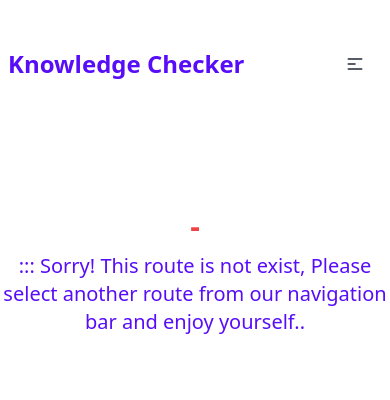
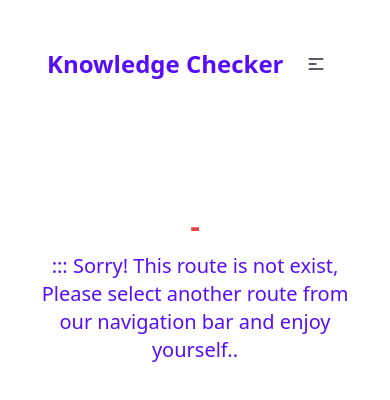
Before and after one commit to theMorshed/knowledge-checker-assignment-9, a React (Create React App) app: page / in a window 390 px wide. Shown: the top 400 px of the page. Built offline with nearby package versions, Linux system fonts and the light colour scheme; no server answers.

Commit message:
a small responsive fix in error page

```diff
--- a/src/components/ErrorPage.js
+++ b/src/components/ErrorPage.js
@@ -5,7 +5,7 @@ import Header from './Header';
 const ErrorPage = () => {
     const error = useRouteError();
     return (
-        <div className='w-full md:w-3/5 mx-auto'>
+        <div className='w-4/5 mx-auto'>
             <Header />
             <div className='text-center'>
                 <p className='mt-20 text-3xl text-red-500 font-semibold'>{error.status} - {error.statusText}</p>
```
